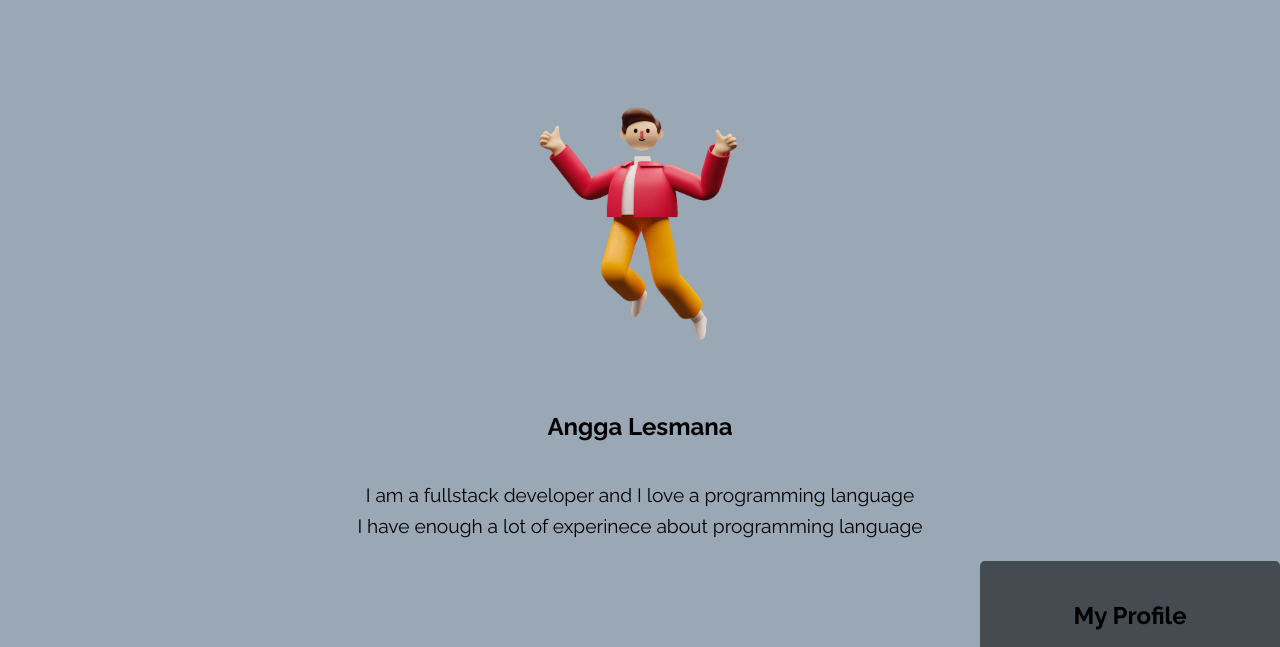
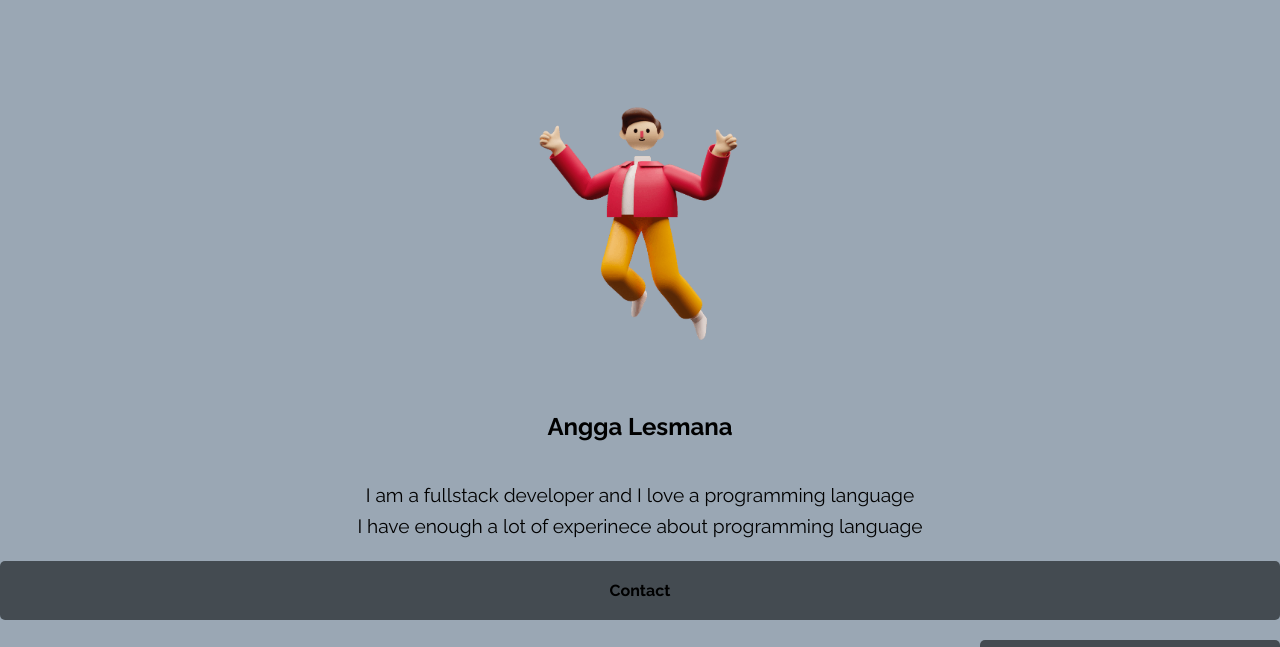
Before and after one commit to AnggaChelsea/BlogAssigmentRedisgn, a plain HTML site: page aboutMe.html in a window 1280 px wide. Shown: the part 98-745 px from the top of the page. Drawn offline with nearby package versions, Linux system fonts and the light colour scheme; files whose address does not match are found by name.

Commit message:
aboutMe.html

```diff
--- a/aboutMe.html
+++ b/aboutMe.html
@@ -41,6 +41,12 @@
 		</content>
 	</section>
 
+	<main class="card">
+		<content class="cardMe">
+			<strong>Contact</strong>
+		</content>
+	</main>
+
 	<aside class="right-column">
 		<div class="card">
 			<h2>My Profile</h2>
```
